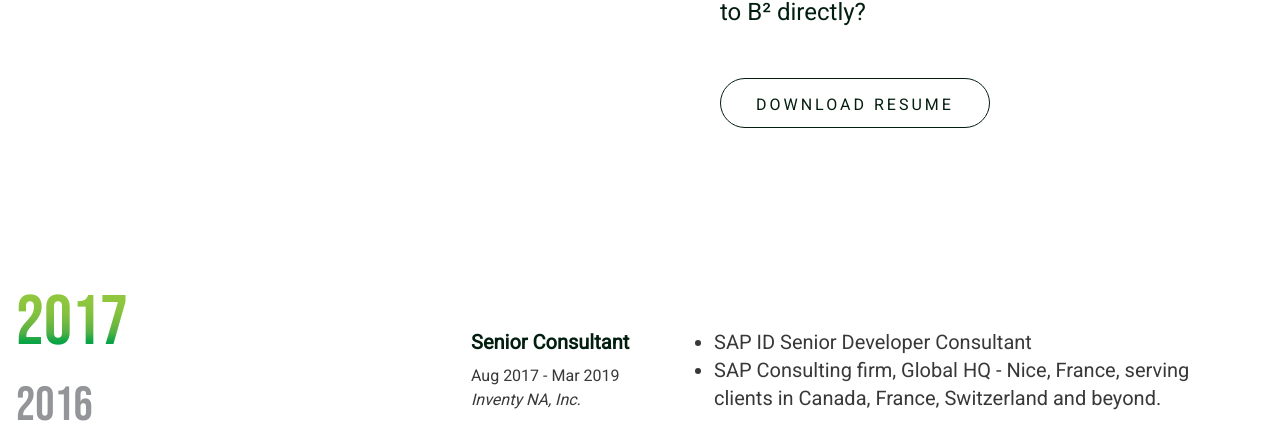
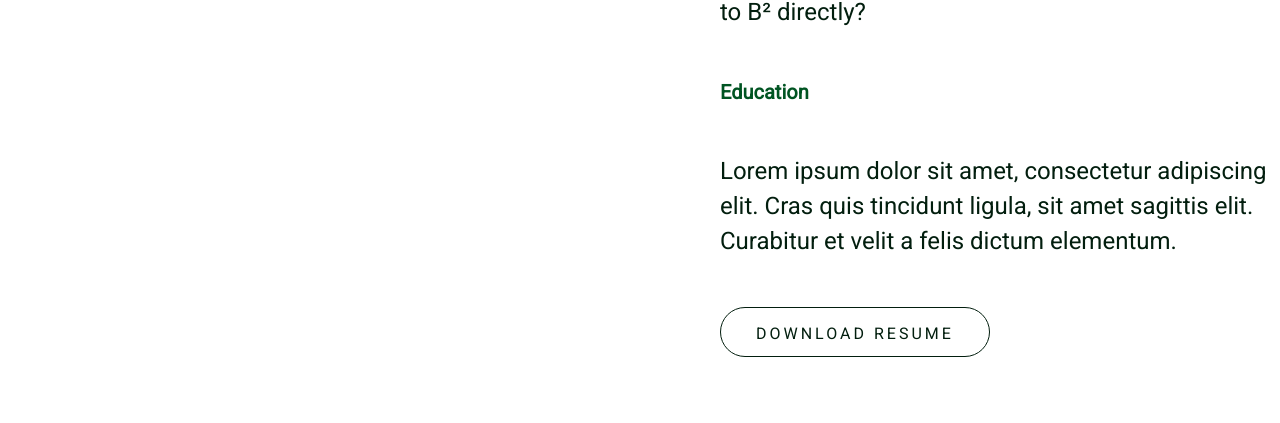
Before and after one commit to Todd-Productions/b2-tech-solutions, a Next.js app: page /about in a window 1280 px wide. Shown: the part 764-1187 px from the top of the page. Built offline with nearby package versions, Linux system fonts and the light colour scheme.

Commit message:
Added education section, added resume

```diff
--- a/src/app/about/page.tsx
+++ b/src/app/about/page.tsx
@@ -13,6 +13,8 @@ const AboutPage = () => (
     aboutSubheading={data.subtitle}
     aboutImg={data.aboutImg}
     aboutDescription={data.aboutDescription}
+    educationHeader={data.educationHeader}
+    educationDescription={data.educationDescription}
     connectDescription={data.connectDescription}
     jobs={data.jobs}
   />
--- a/src/data/about.json
+++ b/src/data/about.json
@@ -6,6 +6,8 @@
     "B² Technical Solutions is a fully insured, sole proprietor LLC. As a fully insured IDM/IAM based corporation, Brandon Bollin can bring his SME background in the IDM/IAM space to your company for a fraction of the cost to hire a typical IT staffing company.",
     "Brandon has worked as a 1099 and W2 based resource for many of these companies over the years. Why pay for a middleman when one can come to B² directly?"
   ],
+  "educationHeader": "Education",
+  "educationDescription": "Lorem ipsum dolor sit amet, consectetur adipiscing elit. Cras quis tincidunt ligula, sit amet sagittis elit. Curabitur et velit a felis dictum elementum.",
   "connectTitle": "Let's Connect",
   "connectDescription": [
     "Experienced SAP IDM professional and MSCE-certified expert.",
--- a/src/ui/atoms/ImageCard/ImageCard.tsx
+++ b/src/ui/atoms/ImageCard/ImageCard.tsx
@@ -13,7 +13,6 @@ export interface ImageCardProps {
 
 const ImageCard: React.FC<ImageCardProps> = (props) => {
   const { card } = props
-  console.log(card)
   return (
     <div className="image-card">
       <Link href={card.projectLink}>
--- a/src/ui/molecules/AboutSection/AboutSection.tsx
+++ b/src/ui/molecules/AboutSection/AboutSection.tsx
@@ -15,12 +15,15 @@ import "./about.css"
 export interface AboutProps {
   header: string
   subHeader: string
+  educationHeader: string
+  education: string
   img: UrlType
   description: string[]
 }
 
 const AboutSection: React.FC<AboutProps> = (props) => {
-  const { img, description, header, subHeader } = props
+  const { img, description, header, education, educationHeader, subHeader } =
+    props
 
   return (
     <Section>
@@ -44,14 +47,22 @@ const AboutSection: React.FC<AboutProps> = (props) => {
 
           <div className="pl-8 mt-32">
             <SectionSubHeading textGreen>{subHeader}</SectionSubHeading>
-            <p className="my-12 text-black-500 text-lg md:text-2xl text-content ">
+            <div className="my-12 text-black-500 text-lg md:text-2xl text-content ">
               {description.map((point, idx) => (
                 <p key={slugify(String(idx))}>{point}</p>
               ))}
-            </p>
-            <div className="resume-btn">
+            </div>
+            <SectionSubHeading textGreen>{educationHeader}</SectionSubHeading>
+            <div className="my-12 text-black-500 text-lg md:text-2xl text-content ">
+              <p>{education}</p>
+            </div>
+            <a
+              href="/pdfs/brandon-a-bollin.pdf"
+              target="_blank"
+              className="resume-btn"
+            >
               <Button>DOWNLOAD RESUME</Button>
-            </div>
+            </a>
           </div>
         </div>
       </Wrapper>
--- a/src/ui/templates/AboutTemplate/AboutTemplate.tsx
+++ b/src/ui/templates/AboutTemplate/AboutTemplate.tsx
@@ -12,6 +12,8 @@ export interface AboutProps extends DefaultProps {
   aboutSubheading: string
   aboutImg: UrlType
   aboutDescription: string[]
+  educationHeader: string
+  educationDescription: string
   jobs: IJobInfo[]
   connectDescription: string[]
 }
@@ -22,6 +24,8 @@ const AboutTemplate: React.FC<AboutProps> = (props) => {
     aboutSubheading,
     aboutImg,
     aboutDescription,
+    educationDescription,
+    educationHeader,
     jobs,
     hireMeLink,
     connectDescription,
@@ -31,6 +35,8 @@ const AboutTemplate: React.FC<AboutProps> = (props) => {
       <AboutSection
         header={aboutHeading}
         subHeader={aboutSubheading}
+        educationHeader={educationHeader}
+        education={educationDescription}
         img={aboutImg}
         description={aboutDescription}
       />
```
Also changed, not shown: 1 other file (tests, documents, lock files or other folders).
